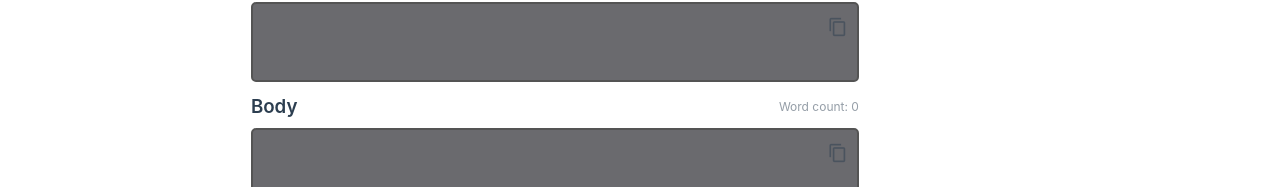
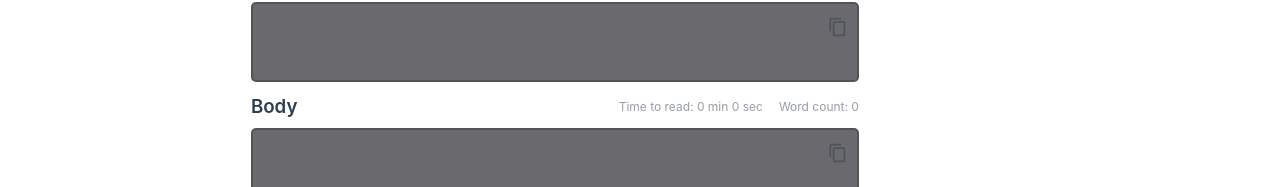
Before and after one commit to News-AIgency/App, a Vue app in the folder frontend/: page /article in a window 1280 px wide. Shown: the part 341-528 px from the top of the page. Built offline with nearby package versions, Linux system fonts and the light colour scheme.

Commit message:
Added time to read for body text

```diff
--- a/frontend/src/views/ArticleView.vue
+++ b/frontend/src/views/ArticleView.vue
@@ -38,7 +38,10 @@
       <div class="textarea-container">
         <div class="header-container">
           <h3>Body</h3>
-          <p class="word-counter">Word count: {{ bodyWordCount }}</p>
+          <div class="word-count-time-to-read-wrapper">
+            <p class="time-to-read">Time to read: {{ timeToRead }}</p>
+            <p class="word-counter">Word count: {{ bodyWordCount }}</p>
+          </div>
         </div>
         <div class="textarea-copy-wrapper">
           <span class="material-icons copy-icon" @click="copyText('body-textarea')">content_copy</span>
@@ -86,23 +89,26 @@ export default {
   },
   computed: {
     titleWordCount(): number {
-      return this.countWords(this.title)
+      return this.countWords(this.title);
     },
     perexWordCount(): number {
-      return this.countWords(this.perex)
+      return this.countWords(this.perex);
     },
     engagingTextWordCount(): number {
-      return this.countWords(this.engagingText)
+      return this.countWords(this.engagingText);
     },
     bodyWordCount(): number {
-      return this.countWords(this.body)
+      return this.countWords(this.body);
     },
     selectedTopic(): string {
       return this.articleStore.selectedTopic;
     },
     titleSuggestions(): string[] {
       return this.articleStore.titleSuggestions;
-    }
+    },
+    timeToRead(): string {
+      return this.calcTimeToRead(this.bodyWordCount);
+    },
   },
   methods: {
     copyTitle(title: string) {
@@ -146,6 +152,15 @@ export default {
         .trim()
         .split(/\s+/)
         .filter(word => word.length > 0).length
+    },
+    calcTimeToRead(wordNum: number) {
+      const wordsPerMinute = 200;
+      const totalSeconds = Math.ceil((wordNum / wordsPerMinute) * 60);
+
+      const minutes = Math.floor(totalSeconds / 60);
+      const seconds = totalSeconds % 60;
+
+      return `${minutes} min ${seconds} sec`;
     },
   },
   watch: {
@@ -258,6 +273,18 @@ html {
   opacity: 0.5;
 }
 
+.time-to-read {
+  font-size: 12px;
+  opacity: 0.5;
+}
+
+.word-count-time-to-read-wrapper {
+  display: flex;
+  flex-direction: row;
+  justify-content: space-between;
+  gap: 16px;
+}
+
 .export-button {
   width: 15%;
   background-color: var(--color-accent);
```
